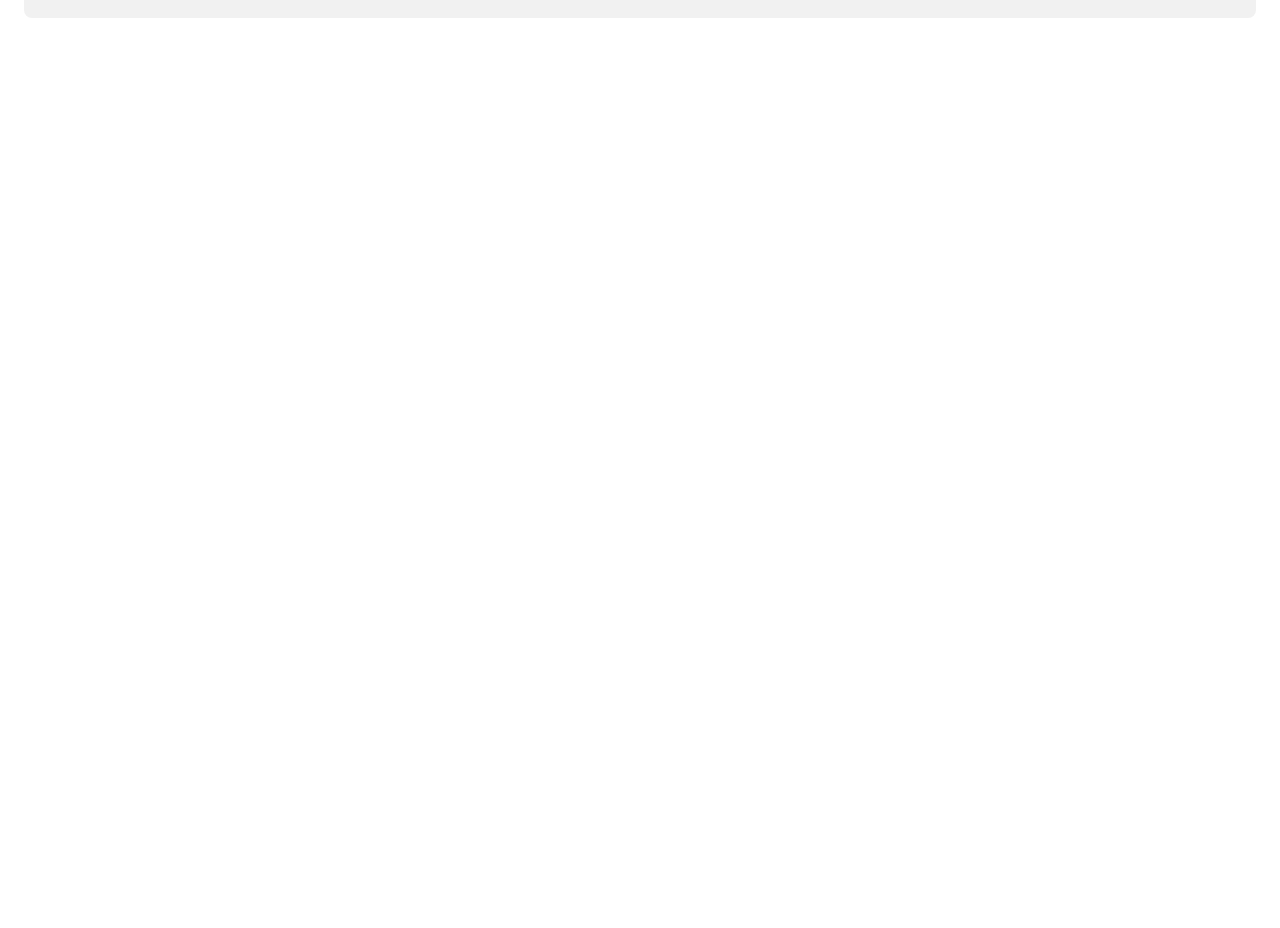
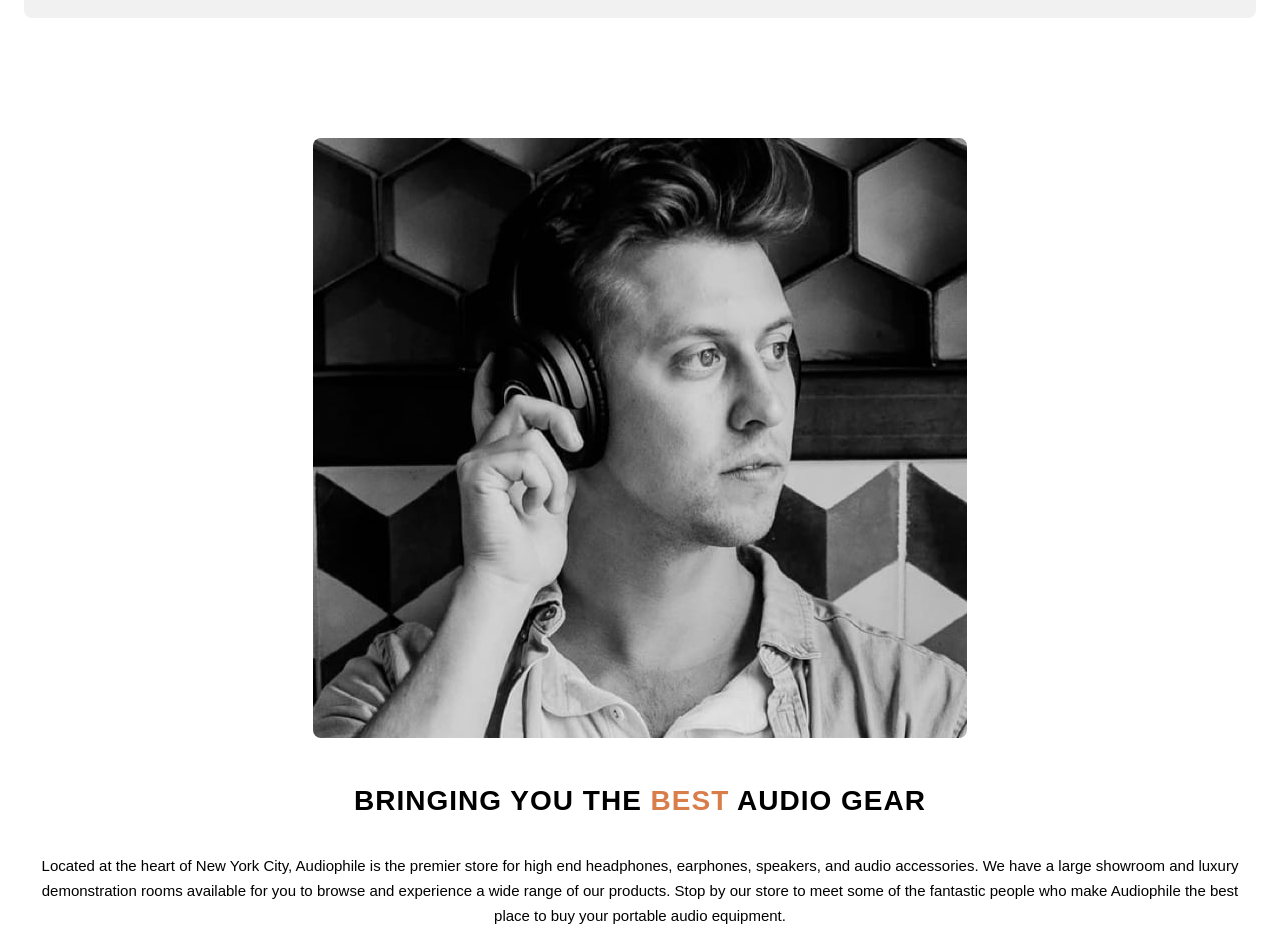
Before and after one commit to Ibarra11/audiophile, a React (Create React App) app: page / in a window 1280 px wide. Shown: the part 5280-6208 px from the top of the page. Before the commit the page ends 5298 px from the top, so only its background shows below. Built offline with nearby package versions, Linux system fonts and the light colour scheme.

Commit message:
Impact message component

```diff
--- a/src/components/App/index.tsx
+++ b/src/components/App/index.tsx
@@ -3,12 +3,14 @@ import { AppContainer } from './styles';
 import Header from '../Header';
 import ProductCategories from '../ProductCategories';
 import ProductShowcase from '../ProductShowcase';
+import ImpactMessage from '../ImpactMessage';
 const App = () => {
   return (
     <AppContainer>
       <Header />
       <ProductCategories />
       <ProductShowcase />
+      <ImpactMessage />
     </AppContainer>
   );
 };
--- a/src/components/Header/index.tsx
+++ b/src/components/Header/index.tsx
@@ -10,7 +10,6 @@ import {
   HeaderBodySubHeading,
   HeaderBodyMainHeading,
   HeaderBodyText,
-  HeaderBodyButton,
 } from './styles';
 
 const Header = () => {
--- a/src/components/Header/styles.ts
+++ b/src/components/Header/styles.ts
@@ -66,19 +66,6 @@ const HeaderBodyText = styled.p`
   opacity: 0.75;
 `;
 
-const HeaderBodyButton = styled.button`
-  background-color: var(--dark-orange);
-  color: inherit;
-  font-size: ${13 / 16}rem;
-  line-height: 18px;
-  letter-spacing: 1px;
-  text-transform: uppercase;
-  width: 160px;
-  padding: 15px 0;
-
-  border: none;
-`;
-
 export {
   HeaderWrapper,
   HeaderMain,
@@ -88,5 +75,4 @@ export {
   HeaderBodySubHeading,
   HeaderBodyMainHeading,
   HeaderBodyText,
-  HeaderBodyButton,
 };
--- /dev/null
+++ b/src/components/ImpactMessage/index.tsx
@@ -0,0 +1,20 @@
+import React from 'react';
+import { Wrapper, Img, Header, Text, TextOrange } from './styles';
+import BestProductImg from '../../assets/shared/mobile/image-best-gear.jpg';
+const ImpactMessage = () => (
+  <Wrapper>
+    <Img src={BestProductImg} alt="Guy trying on headphones" />
+    <Header>
+      Bringing you the <TextOrange>best</TextOrange> audio gear
+    </Header>
+    <Text>
+      Located at the heart of New York City, Audiophile is the premier store for high end
+      headphones, earphones, speakers, and audio accessories. We have a large showroom and luxury
+      demonstration rooms available for you to browse and experience a wide range of our products.
+      Stop by our store to meet some of the fantastic people who make Audiophile the best place to
+      buy your portable audio equipment.
+    </Text>
+  </Wrapper>
+);
+
+export default ImpactMessage;
--- /dev/null
+++ b/src/components/ImpactMessage/styles.ts
@@ -0,0 +1,37 @@
+import styled from 'styled-components';
+
+const Wrapper = styled.section`
+  margin-top: ${120 / 16}rem;
+  text-align: center;
+  padding: 0 ${24 / 16}rem;
+`;
+
+const Img = styled.img`
+  height: 55%;
+  border-radius: 8px;
+  max-width: 100%;
+`;
+
+const Header = styled.h3`
+  font-size: ${28 / 16}rem;
+  font-weight: 700;
+  line-height: 38.25px;
+  letter-spacing: 1px;
+  text-transform: uppercase;
+  margin-top: ${40 / 16}rem;
+  margin-bottom: ${32 / 16}rem;
+`;
+
+const Text = styled.p`
+  font-size: ${15 / 16}rem;
+  font-weight: 200;
+  line-height: 25px;
+  margin: 0;
+  margin-bottom: ${16 / 16}rem;
+`;
+
+const TextOrange = styled.span`
+  color: var(--dark-orange);
+`;
+
+export { Wrapper, Img, Header, Text, TextOrange };
--- a/src/components/ProductShowcase/ZX9/index.tsx
+++ b/src/components/ProductShowcase/ZX9/index.tsx
@@ -12,6 +12,7 @@ import {
   Text,
   Title,
 } from './styles';
+
 const Speaker = () => {
   return (
     <Wrapper>
```
